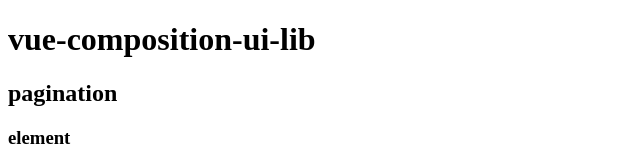
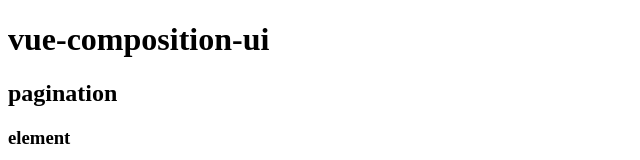
Before and after one commit to soc221b/vue-composition-ui, a Vue app: page / in a window 1280 px wide. Shown: the top 160 px of the page, without its empty margins (0-640 px from the left). Built offline with nearby package versions, Linux system fonts and the light colour scheme.

Commit message:
chore: rename

```diff
--- a/examples/App.vue
+++ b/examples/App.vue
@@ -1,5 +1,5 @@
 <template>
-  <h1>vue-composition-ui-lib</h1>
+  <h1>vue-composition-ui</h1>
   <pagination></pagination>
 </template>
 
--- a/rollup.config.js
+++ b/rollup.config.js
@@ -9,7 +9,7 @@ import replace from '@rollup/plugin-replace'
 
 rm.sync(path.resolve('dist/**/*'))
 
-const pascalCasePackageName = 'VueCompositionUiLib'
+const pascalCasePackageName = 'VueCompositionUi'
 
 const input = 'src/index.ts'
 
```
Also changed, not shown: package.json (+4 -4 lines), 1 other file (tests, documents, lock files or other folders).
